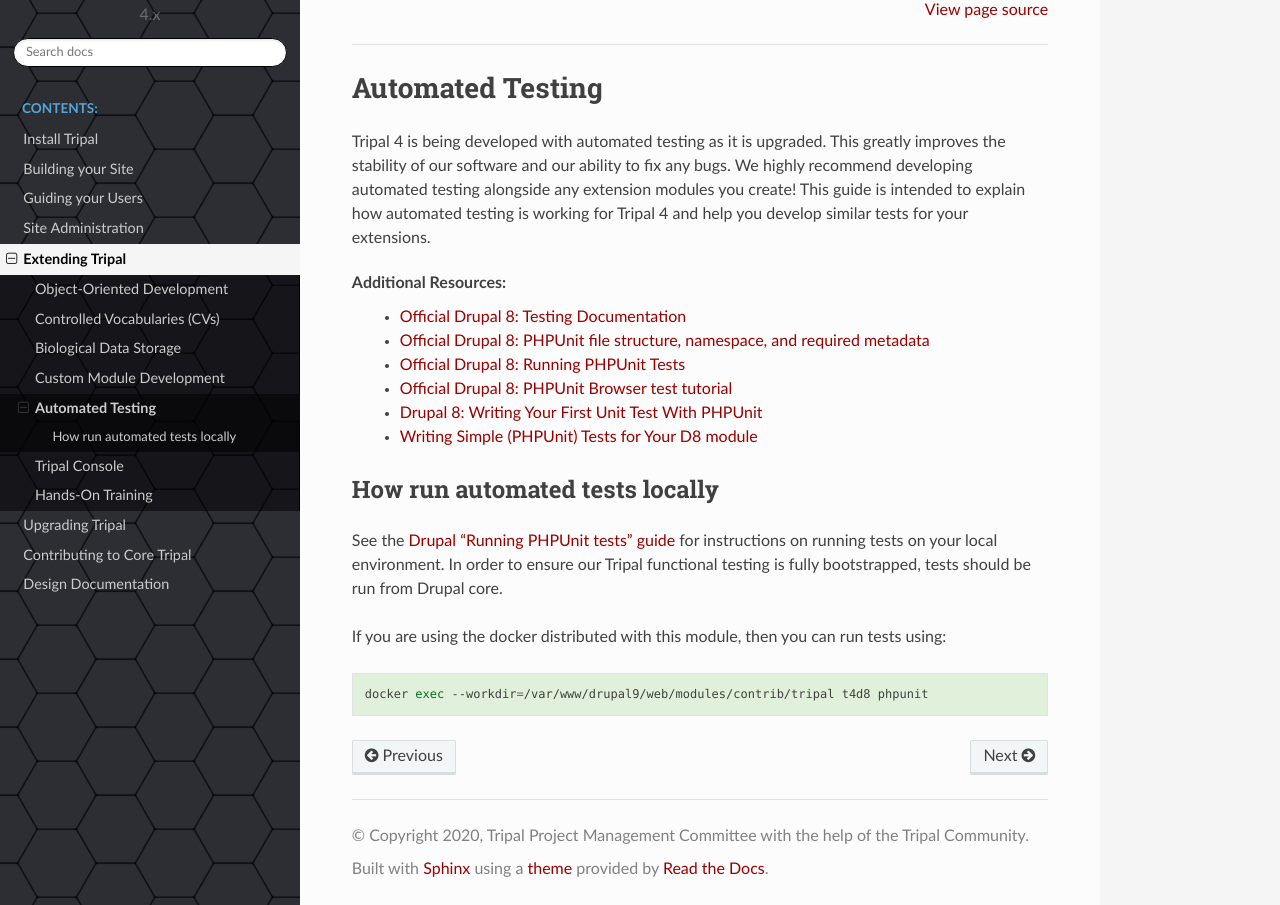
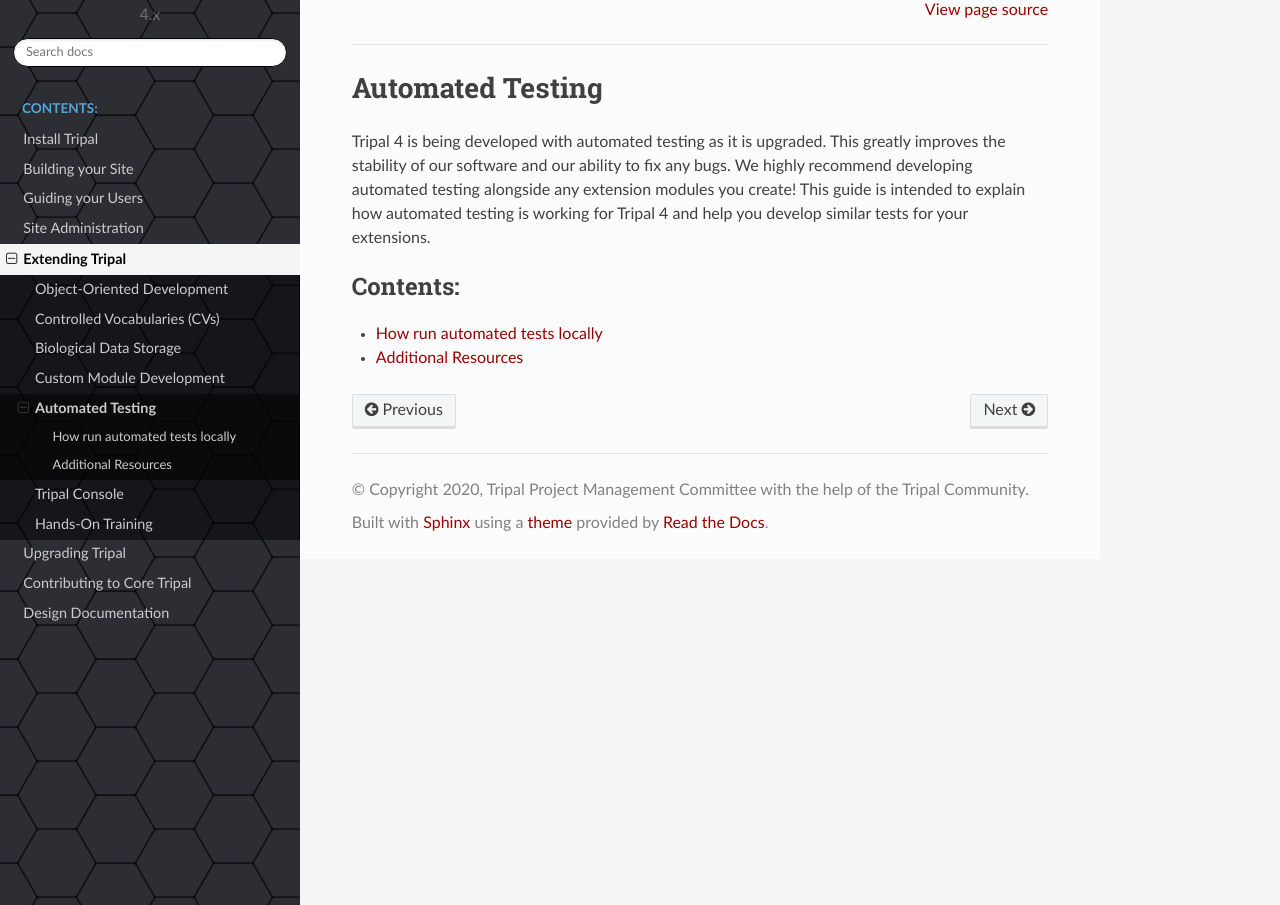
Before and after one commit to tripal/tripal_doc, a Sphinx documentation site: the page built from docs/dev_guide/testing.rst, in a window 1280 px wide and 1245 px high. Shown: the part 340-1245 px from the top of the window. Built offline with Sphinx 7.4.7 and the Read the Docs theme 2.0.0, drawn with Linux system fonts in a browser that asks for light colours.

Commit message:
Reformat testing guide for expansion + update docker command.

```diff
--- a/docs/dev_guide/testing.rst
+++ b/docs/dev_guide/testing.rst
@@ -4,21 +4,9 @@
 
 Tripal 4 is being developed with automated testing as it is upgraded. This greatly improves the stability of our software and our ability to fix any bugs. We highly recommend developing automated testing alongside any extension modules you create! This guide is intended to explain how automated testing is working for Tripal 4 and help you develop similar tests for your extensions.
 
-Additional Resources:
- - `Official Drupal 8: Testing Documentation <https://www.drupal.org/docs/testing>`_
- - `Official Drupal 8: PHPUnit file structure, namespace, and required metadata <https://www.drupal.org/docs/testing/phpunit-in-drupal/phpunit-file-structure-namespace-and-required-metadata>`_
- - `Official Drupal 8: Running PHPUnit Tests <https://www.drupal.org/docs/testing/phpunit-in-drupal/running-phpunit-tests>`_
- - `Official Drupal 8: PHPUnit Browser test tutorial <https://www.drupal.org/docs/testing/phpunit-in-drupal/phpunit-browser-test-tutorial>`_
- - `Drupal 8: Writing Your First Unit Test With PHPUnit <https://www.axelerant.com/resources/team-blog/drupal-8-writing-your-first-unit-test-with-phpunit>`_
- - `Writing Simple (PHPUnit) Tests for Your D8 module <https://www.mediacurrent.com/blog/writing-simple-phpunit-tests-your-d8-module/>`_
+.. toctree::
+   :maxdepth: 1
+   :caption: Contents:
 
-How run automated tests locally
----------------------------------
-
-See the `Drupal "Running PHPUnit tests" guide <https://www.drupal.org/node/2116263>`_ for instructions on running tests on your local environment. In order to ensure our Tripal functional testing is fully bootstrapped, tests should be run from Drupal core.
-
-If you are using the docker distributed with this module, then you can run tests using:
-
-.. code:: bash
-
-  docker exec --workdir=/var/www/drupal9/web/modules/contrib/tripal t4d8 phpunit
+   testing/running_tests
+   testing/additional_resources
```
Also changed, not shown: README.md (+1 -1 lines), docs/dev_guide/testing/additional_resources.rst (added, +9 -0 lines), docs/dev_guide/testing/running_tests.rst (added, +30 -0 lines).
